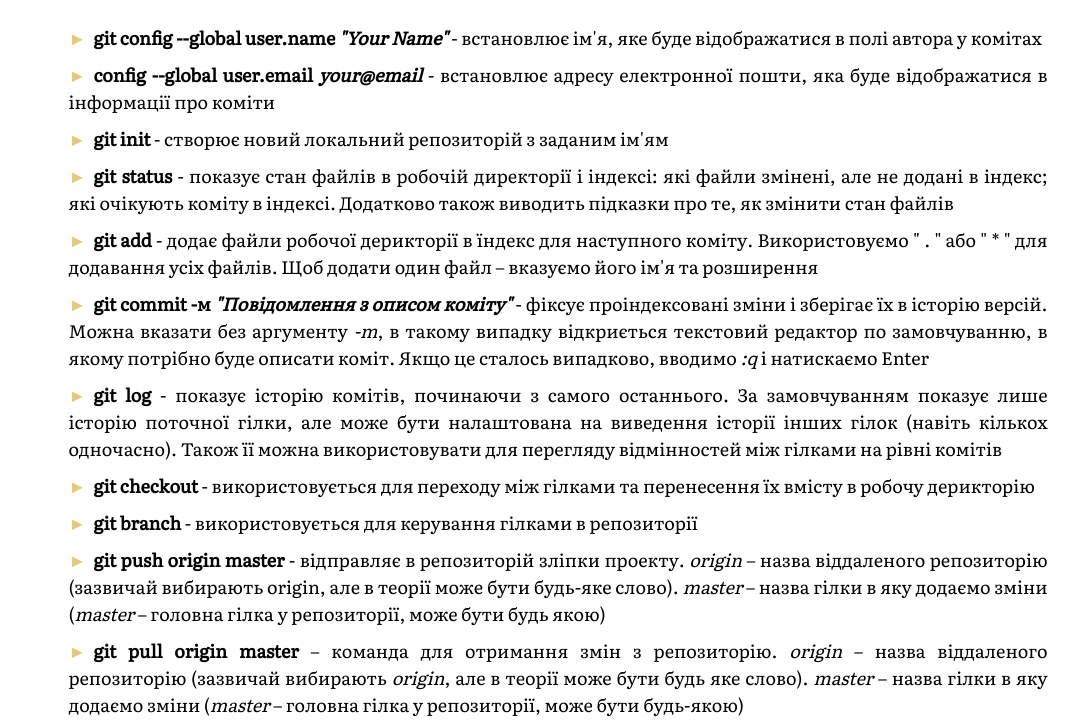
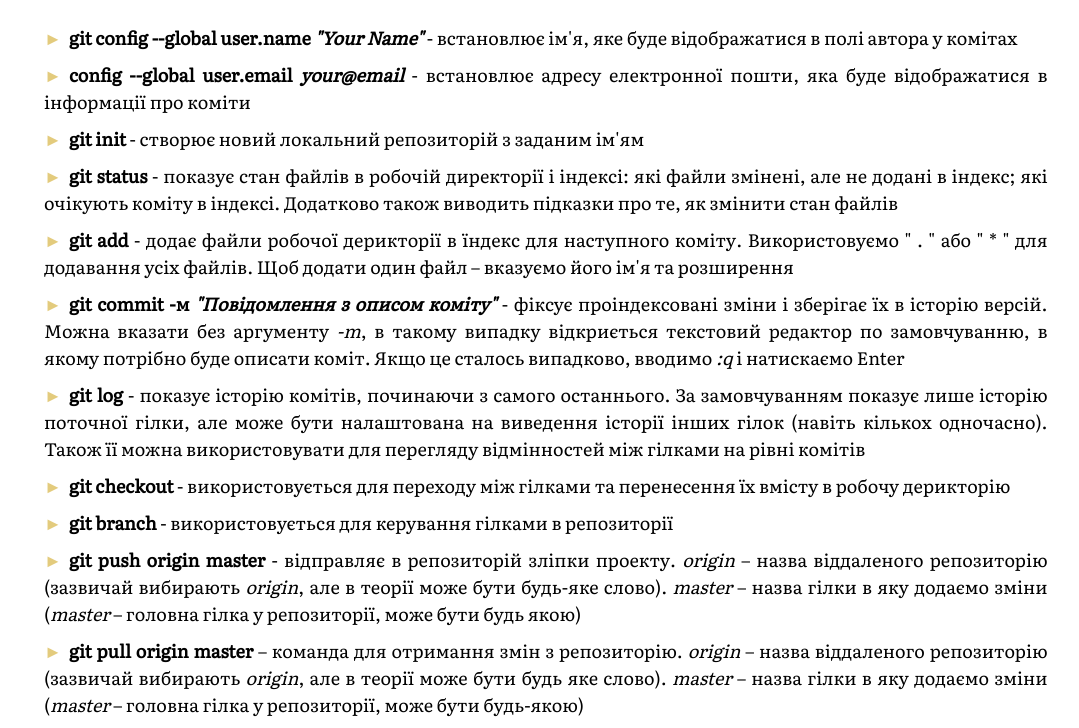
Before and after one commit to OlehMy/OlehMy-hw-1-OlehMykolaichuk, a plain HTML site: page hw-1/index.html in a window 1280 px wide. Shown: the part 72-800 px from the top of the page, without its empty margins (102-1181 px from the left). Drawn offline with Linux system fonts and the light colour scheme.

Commit message:
Design changed

```diff
--- a/hw-1/index.html
+++ b/hw-1/index.html
@@ -11,7 +11,6 @@
         @import url('https://fonts.googleapis.com/css2?family=Literata&display=swap');
         body {
             font-family: 'Literata', serif;
-            ;
             text-align: center;
         }
 
@@ -37,7 +36,7 @@
         li {
             padding-top: 5px;
             padding-bottom: 5px;
-            margin-left: 10%;
+            margin-left: 8%;
             margin-right: 10%;
         }
     </style>
@@ -61,7 +60,7 @@
         <li><strong>git checkout</strong> - використовується для переходу між гілками та перенесення їх вмісту в робочу дерикторію </li>
         <li><strong>git branch</strong> - використовується для керування гілками в репозиторії</li>
         <li><strong>git push origin master</strong> - відправляє в репозиторій зліпки проекту. <em>origin</em> – назва віддаленого репозиторію (зазвичай вибирають
-            <bem>origin</em>, але в теорії може бути будь-яке слово). <em>master</em> – назва гілки в яку додаємо зміни (<em>master</em> – головна гілка у репозиторії, може бути будь якою)</li>
+            <em>origin</em>, але в теорії може бути будь-яке слово). <em>master</em> – назва гілки в яку додаємо зміни (<em>master</em> – головна гілка у репозиторії, може бути будь якою)</li>
         <li><strong>git pull origin master</strong> – команда для отримання змін з репозиторію. <em>origin</em> – назва віддаленого репозиторію (зазвичай вибирають <em>origin</em>, але в теорії може бути будь яке слово). <em>master</em> – назва гілки в яку
             додаємо зміни (<em>master</em> – головна гілка у репозиторії, може бути будь-якою)</li>
         <li><strong>git merge</strong> - використовується для злиття однієї або декількох гілок в поточну зі збереженням історії змін вихідних гілок</li>
```
